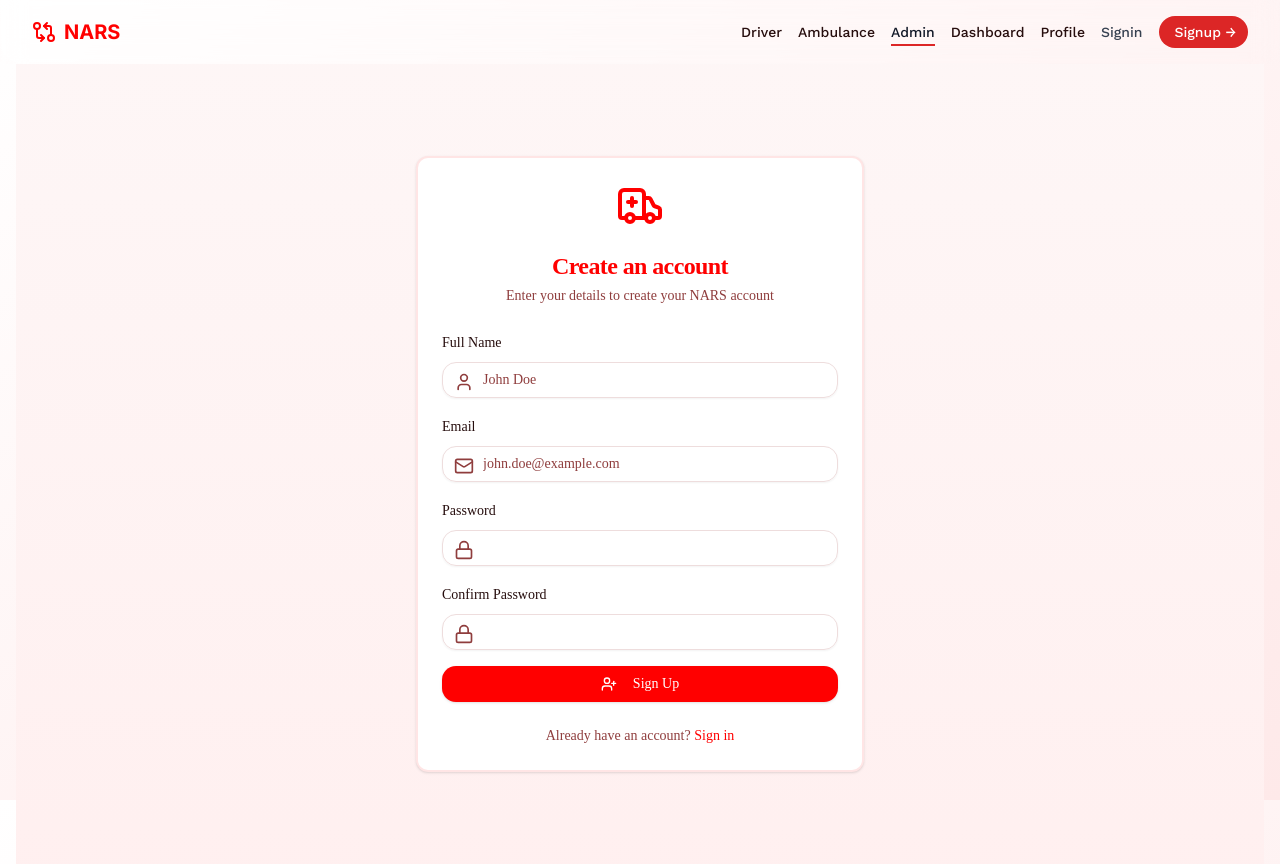
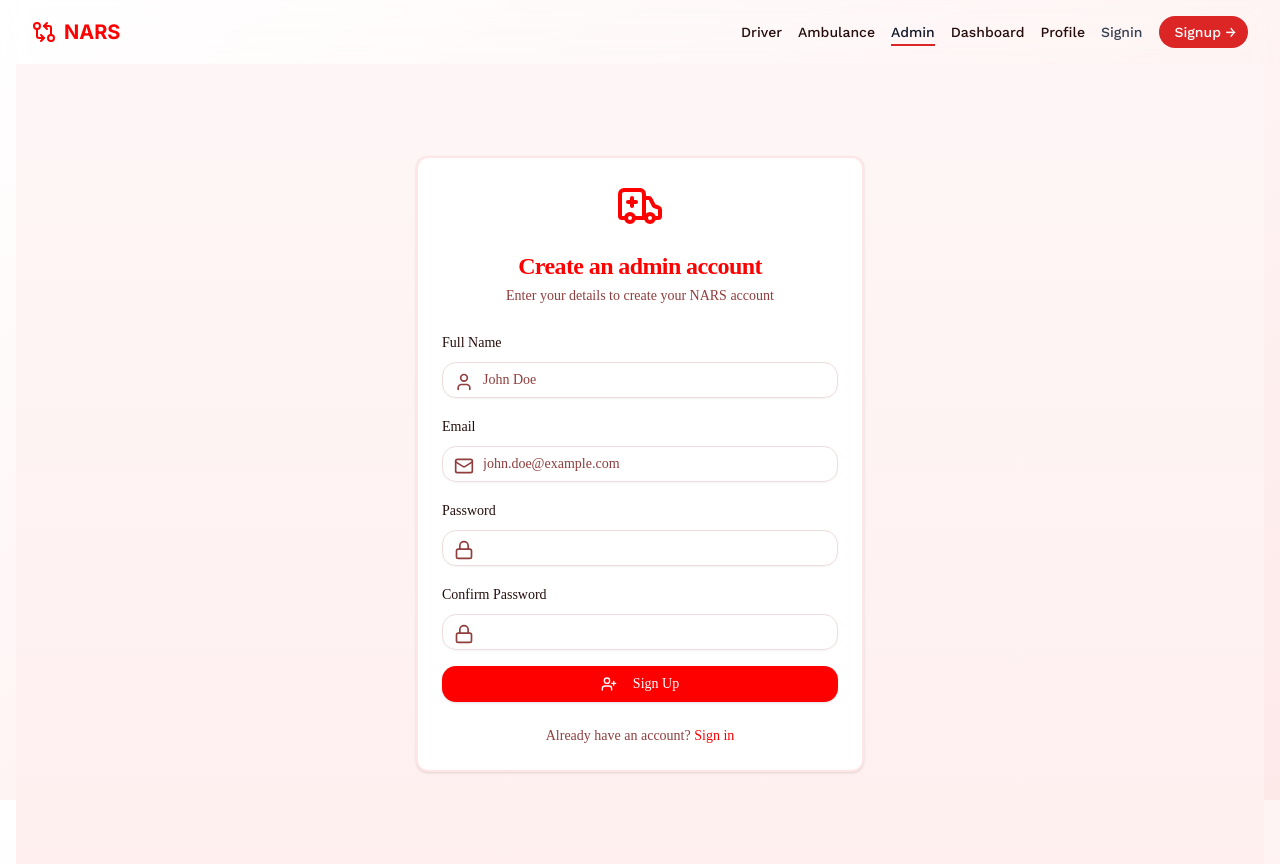
Before and after one commit to haleatus/NARS-FE, a Next.js app: page /admin-signup in a window 1280 px wide. Built offline with nearby package versions, Linux system fonts and the light colour scheme.

Commit message:
update : updated the page

```diff
--- a/src/app/(auth)/admin-signin/page.tsx
+++ b/src/app/(auth)/admin-signin/page.tsx
@@ -1,10 +1,10 @@
-import SignInServer from "@/app/_components/auth/signin-server";
+import AdminSignInServer from "@/app/_components/auth/admin-signin-server";
 import React from "react";
 
 const AdminSignInPage = () => {
   return (
     <div>
-      <SignInServer />
+      <AdminSignInServer />
     </div>
   );
 };
--- a/src/app/(auth)/admin-signup/page.tsx
+++ b/src/app/(auth)/admin-signup/page.tsx
@@ -1,10 +1,10 @@
-import SignUpServer from "@/app/_components/auth/signup-server";
+import AdminSignUpServer from "@/app/_components/auth/admin-signup-server";
 import React from "react";
 
 const SignUpPage = () => {
   return (
     <div>
-      <SignUpServer />
+      <AdminSignUpServer />
     </div>
   );
 };
```
